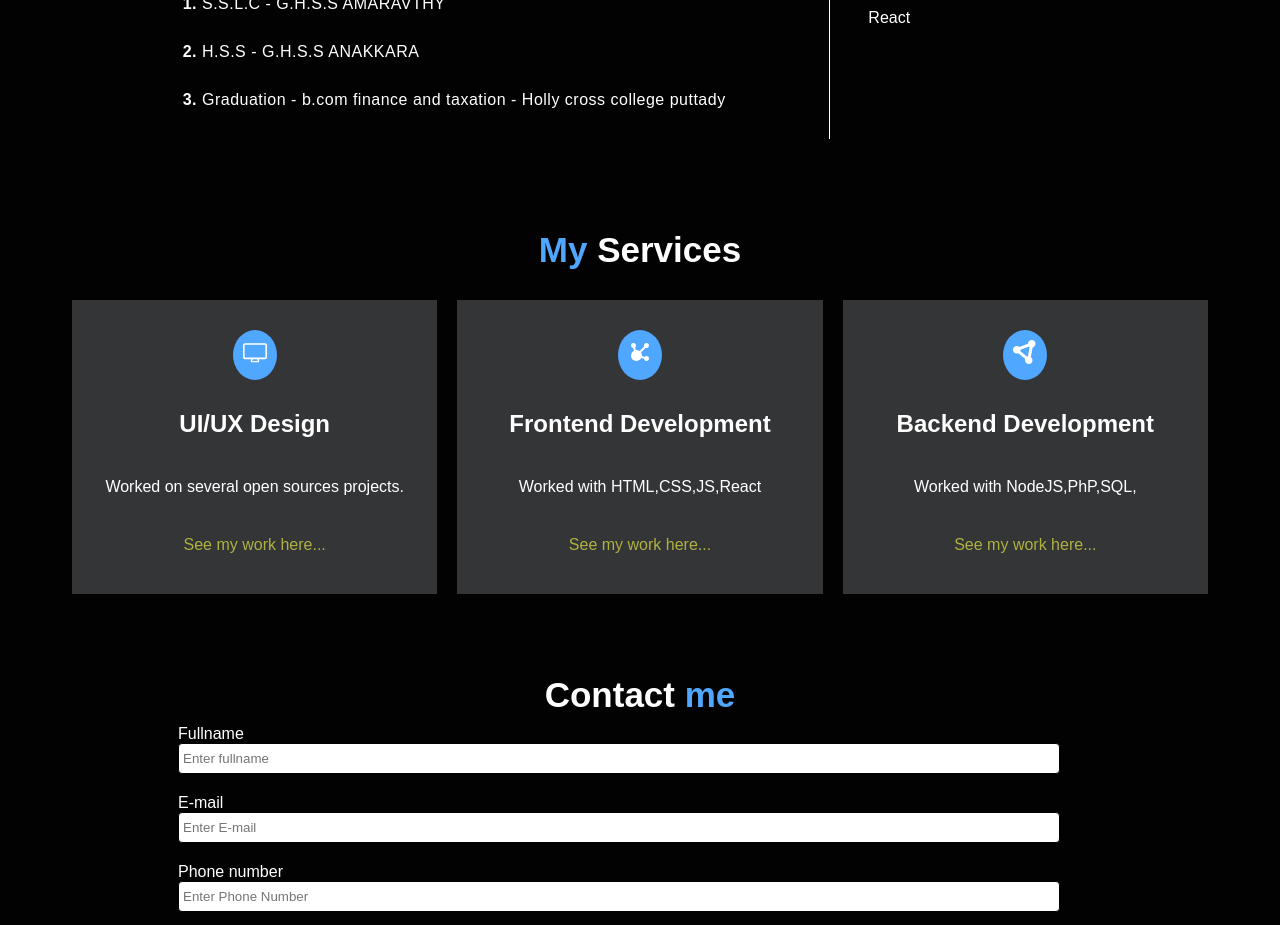
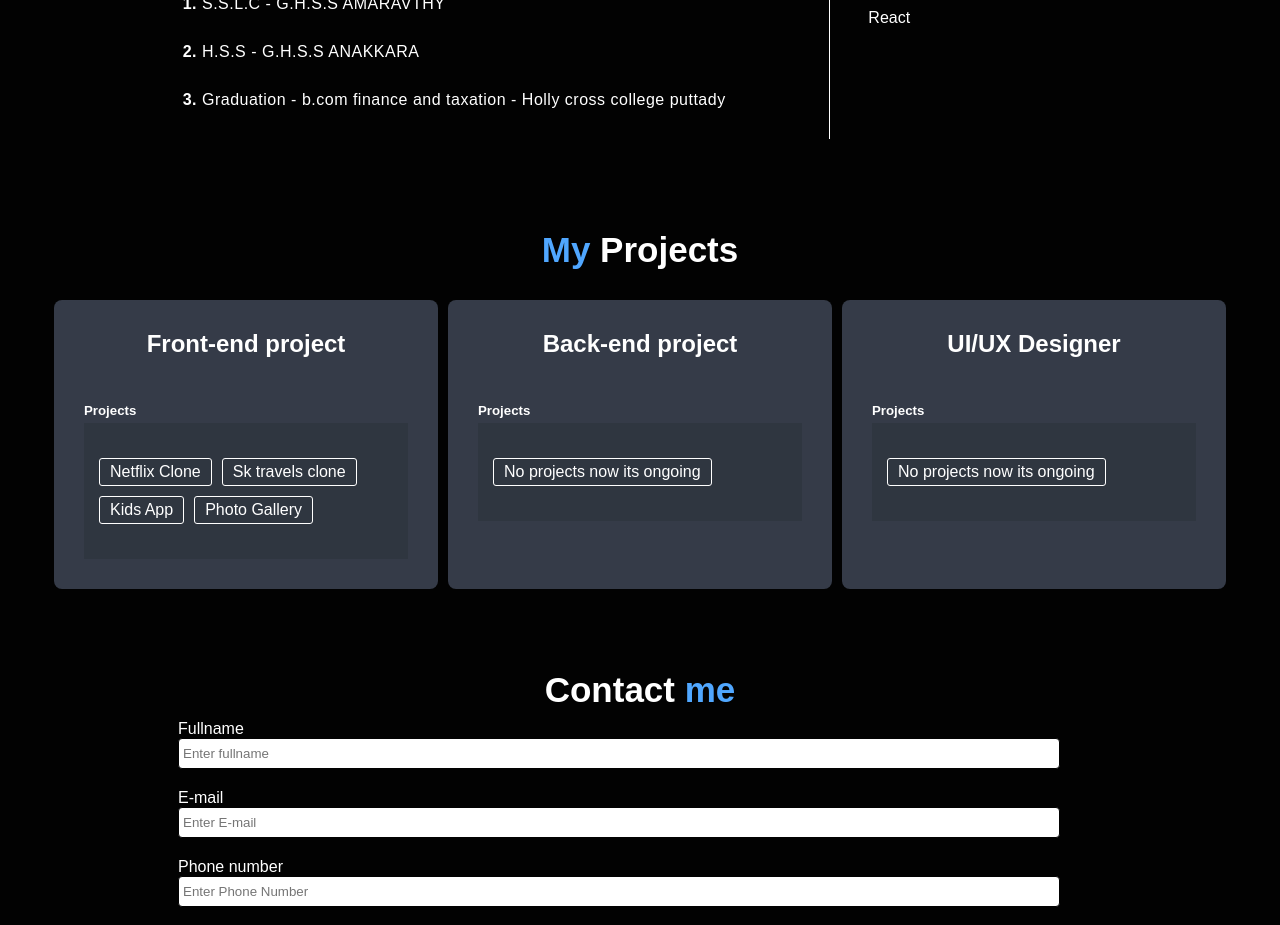
Before and after one commit to Akshai-muraleedharan/my-react-portfolio, a React (Create React App) app: page / in a window 1280 px wide. Shown: the part 1300-2225 px from the top of the page. Built offline with nearby package versions, Linux system fonts and the light colour scheme.

Commit message:
props update

```diff
--- a/src/App.js
+++ b/src/App.js
@@ -18,6 +18,7 @@ function App() {
       <Header />
       <Home />
       <About />
+      <h2 className="service"><span>My</span>  Projects</h2>
       <Services />
       <Contact />
       <Footer />
--- a/src/Components/Contact.css
+++ b/src/Components/Contact.css
@@ -86,11 +86,12 @@ form button{
         width: 100%;
         margin: 0px ;
          /* background-color: #312f2f;  */
-         display:block;
+        display: flex;
+        justify-content: center;
 
     }
     .contact-form{
-        padding: 0px  0px 0px 20px;
+        padding: 0px  20px 0px 20px;
         width: 91%;
     }
 
--- a/src/Components/Services.css
+++ b/src/Components/Services.css
@@ -16,9 +16,14 @@
 
 }
 
+.service-container{
+    display: flex;
+    gap: 10px;
+    justify-content: center;
+    flex-wrap: wrap;
+}
 
-
-.service-container h2{
+.service {
     color: var(--secondary);
     margin-bottom: 30px;
     text-align: center;
@@ -27,19 +32,20 @@
 }
 
 
-.service-container h2 span{
+.service span{
     color: var(--title);
 }
 
-.ser-wrapper{
+/* .ser-wrapper{
     margin: 0 auto;
     width: 1136px;
     /* background-color: #312f2f; */
     /* height: 50vh; */
-    display: grid;
-    grid-template-columns: 1fr 1fr 1fr;
-    column-gap: 20px;
-}
+    /* display: grid; */
+    /* grid-template-columns: 1fr 1fr 1fr; */
+    /* column-gap: 20px;
+    margin-bottom: 10px;
+} */
 
 .ser-card{
   padding: 30px;
@@ -48,56 +54,79 @@
   align-items: center;
   justify-content: start;
   gap: 30px;
-  background-color: var(--card);
+  background-color: #353b48;
   cursor: pointer;
+  width: 30%;
+  border-radius: 8px;
 
 }
 
-.ser-card span{
+/* .ser-card span{
     color:var(--secondary);
     padding: 10px;
     background-color: var(--title);
     border-radius: 90%;
     font-size: 24px;
-}
+} */
 
 .ser-card, .works-card{
     color:var(--cardwork);
 }
 
-.ser-card, .works-card:hover{
+/* .ser-card, .works-card:hover{
     color: yellow;
+} */
+
+.projects{
+    width: 100%;
+
 }
 
+h5{
+    margin: 5px 0px;
+    color: #fff;
+}
 
+.projects ul{
+   background-color:  #2f3640;
+   width: 100%;
+   padding: 30px 0px 30px 10px;
+   list-style: none;
+   color: #fff;
 
-@media screen and (min-width:220px) and (max-width:570px){
-    .ser-wrapper{
-        margin: 0 auto;
-        width: 90%;
-        /* background-color: #312f2f; */
-        /* height: 40vh; */
-        display: grid;
-        grid-template-columns: 1fr ;
-        row-gap: 20px;
+}
+
+.projects ul li{
+    display: inline-block;
+    padding: 4px 10px;
+    border: 1px solid #fff;
+    margin: 5px;
+    border-radius: 3px;
+
+}
+.projects ul li a{
+    color: #fff;
+}
+
+.projects ul li a:hover{
+    color: red;
+}
+
+@media screen and (min-width:220px) and (max-width:767px){
+    .service-container{
+        display: flex;
+        flex-direction: column;
+        justify-content: center;
+        align-items: center;
+
+    }
+    .ser-card{
+    width: 80%;
     }
 
 
 }
 
-@media screen and (min-width:572px) and (max-width:1070px){
-    .ser-wrapper{
-        margin: 0 auto;
-        width: 90%;
-        /* background-color: #312f2f; */
-        /* height: 40vh; */
-        display: grid;
-        grid-template-columns: 1fr  ;
-        row-gap: 20px;
+ @media screen and (min-width:572px) and (max-width:1070px){
 
     }
-
-
-
-
-}
--- a/src/Components/Services.jsx
+++ b/src/Components/Services.jsx
@@ -1,54 +1,81 @@
-import React from 'react'
+
 import "./Services.css"
-import { RxDesktop } from "react-icons/rx";
-import { TbAffiliateFilled } from "react-icons/tb";
-import { FaCircleNodes } from "react-icons/fa6";
 
+
+const projectData= [
+    {
+        title:"Front-end project",
+        project:["Netflix Clone","Sk travels clone","Kids App","Photo Gallery"],
+
+    },
+    {
+        title:"Back-end project",
+        project:["No projects now its ongoing"]
+    },
+    {
+        title:"UI/UX Designer",
+        project:["No projects now its ongoing"]
+    }
+
+]
+
+
+
+function Projects(props) {
+
+
+
+
+    return(
+
+        <>
+
+            {/* <div className='ser-wrapper'> */}
+
+                    <div className='ser-card'>
+
+                        <h1>{props.title}</h1>
+
+                        <div className="projects">
+                            <h5>Projects</h5>
+                            <ul>
+
+                                {props.projects.map((item,index,)=>(
+
+                                    <li key={index}><a href="#">{item}</a></li>
+
+                                ))}
+                            </ul>
+                        </div>
+
+
+                    </div>
+
+
+
+            {/* </div> */}
+            </>
+
+
+
+    )
+ }
 
 function Services() {
     return (
 
+      <>
         <section className='service-container' id='services-section'>
-            <h2><span>My</span>  Services</h2>
-            <div className='ser-wrapper'>
-                <div >
-                    <div className='ser-card'>
-                        <span><RxDesktop /></span>
-                        <h1>UI/UX Design</h1>
-                        <p>Worked on several open sources
-                        projects.
-                        </p>
-                        <p className='works-card'> See my work here...</p>
-                    </div>
-                </div>
-
-
-                <div >
-                    <div className='ser-card'>
-                        <span><TbAffiliateFilled /></span>
-                        <h1>Frontend Development</h1>
-
-                        <p>Worked with HTML,CSS,JS,React
-                        </p>
-                        <p className='works-card'> See my work here...</p>
-                    </div>
-                </div>
-                <div >
-                    <div className='ser-card'>
-                        <span><FaCircleNodes /></span>
-                        <h1>Backend Development</h1>
-
-                        <p>Worked with NodeJS,PhP,SQL,
-                        </p>
-                        <p className='works-card'> See my work here...</p>
-                    </div>
-                </div>
-            </div>
+       {projectData.map((project,index)=>(
+        <Projects   key={index}  title ={project.title}
+                                 projects={project.project}
+                                 />
+       ))}
+       </section>
+       </>
+    )
+}
 
 
 
-        </section>
-    )
-}
-
 export default Services
```
